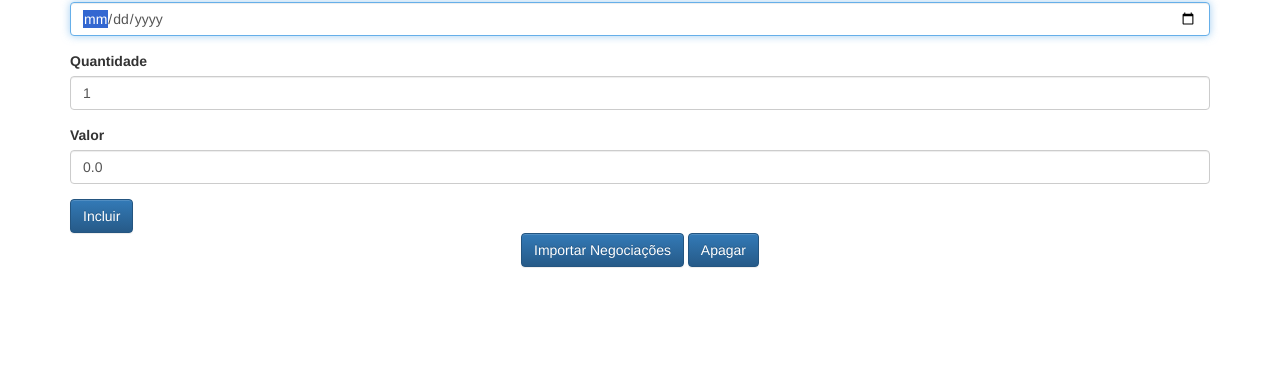
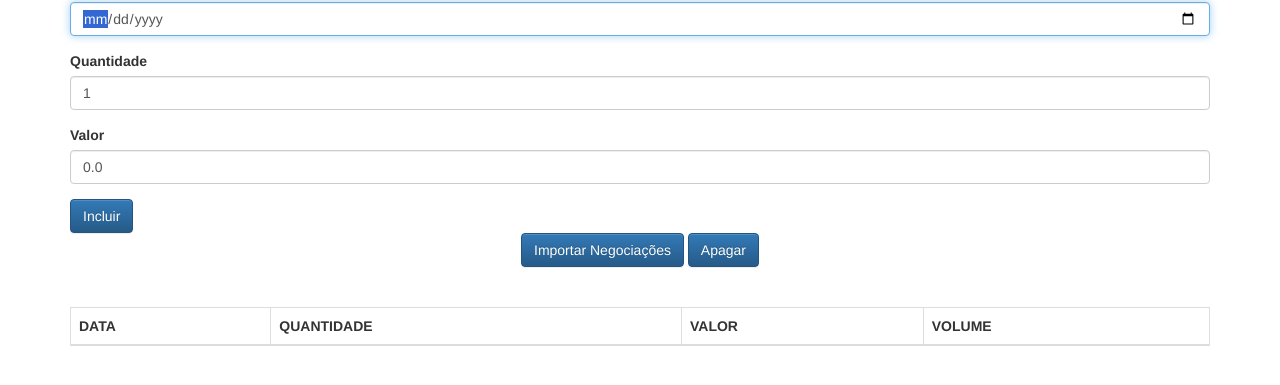
Before and after one commit to Pacheck/JS-Repo, a plain HTML site: page client/index.html in a window 1280 px wide. Shown: the part 93-478 px from the top of the page. Drawn offline with Linux system fonts and the light colour scheme.

Commit message:
template string + view

```diff
--- a/client/index.html
+++ b/client/index.html
@@ -42,20 +42,21 @@
     <br>
     <br>
 
-
+    <div id="negociacoesView"></div>
 
     <!-- Link do JavaScript -->
     <script src="js/app/models/Negocicacao.js"></script>
     <script src="js/app/controllers/NegociacaoController.js"></script>
     <script src="js/app/helpers/DateHelper.js"></script>
     <script src="js/app/models/ListaNegociacoes.js"></script>
+    <script src="js/app/views/NegociacoesView.js"></script>
 
     <!-- Área de Scripts -->
 
     <script>
 
         let negociacaoController = new NegociacaoController();
-        let pessoaController = new PessoaController();
+
     </script>
 
 
--- a/client/js/app/controllers/NegociacaoController.js
+++ b/client/js/app/controllers/NegociacaoController.js
@@ -8,6 +8,9 @@ class NegociacaoController {
        this._inputQuantidade = $('#quantidade');
        this._inputValor = $('#valor');
        this._listaNegociacoes = new ListaNegociacoes();
+       this._negociacoesView = new NegociacoesView($('#negociacoesView'));
+
+       this._negociacoesView._update();
     }
 
     adiciona(event) {
--- a/client/js/app/views/NegociacoesView.js
+++ b/client/js/app/views/NegociacoesView.js
@@ -1,7 +1,10 @@
 class NegociacoesView {
 
+    constructor(elemento) {
+        this._elemento = elemento;
+    }
 
-    template() {
+    _template() {
 
         return `
 
@@ -23,4 +26,10 @@ class NegociacoesView {
         </table>
         `;
     }
+
+    _update() {
+
+        this._elemento.innerHTML = this._template();
+    }
+
 }
```
